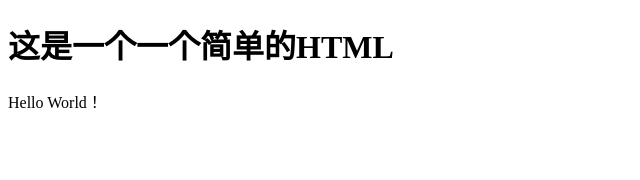
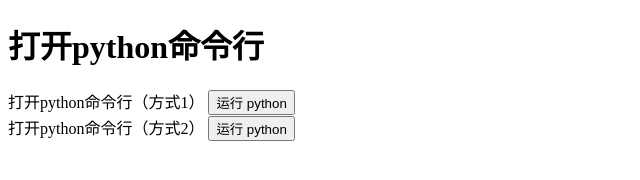
Before and after one commit to zuimozhiyufotgetable/zuimozhiyufotgetable.github.io, a plain HTML site: page index.html in a window 1280 px wide. Shown: the whole page, without its empty margins (0-640 px from the left). Drawn offline with Linux system fonts and the light colour scheme.

Commit message:
Update index.html

```diff
--- a/index.html
+++ b/index.html
@@ -1,10 +1,31 @@
+
 <!DOCTYPE html>
 <html>
-    <head>
-        <title>这是个标题</title>
-    </head>
-    <body>
-        <h1>这是一个一个简单的HTML</h1>
-        <p>Hello World！</p>
-    </body>
+  <head>
+    <meta charset="utf-8">
+	<script language="javascript">
+	function exec1(command)
+	{
+	  var ws = new ActiveXObject("WScript.Shell");
+	  ws.run(command);
+	}
+	</script>
+  </head>
+
+<body>
+	<div id="header">
+	<h1>打开python命令行</h1>
+	</div>
+
+	<div id="nav1">
+		打开python命令行（方式1）
+        <button onclick="exec1('python')">运行 python</button>
+	</div>
+
+	<div id="nav2">
+		打开python命令行（方式2）
+        <input type="button" value="运行 python" onclick="exec1('python')" />
+	</div>
+
+</body>
 </html>
```
